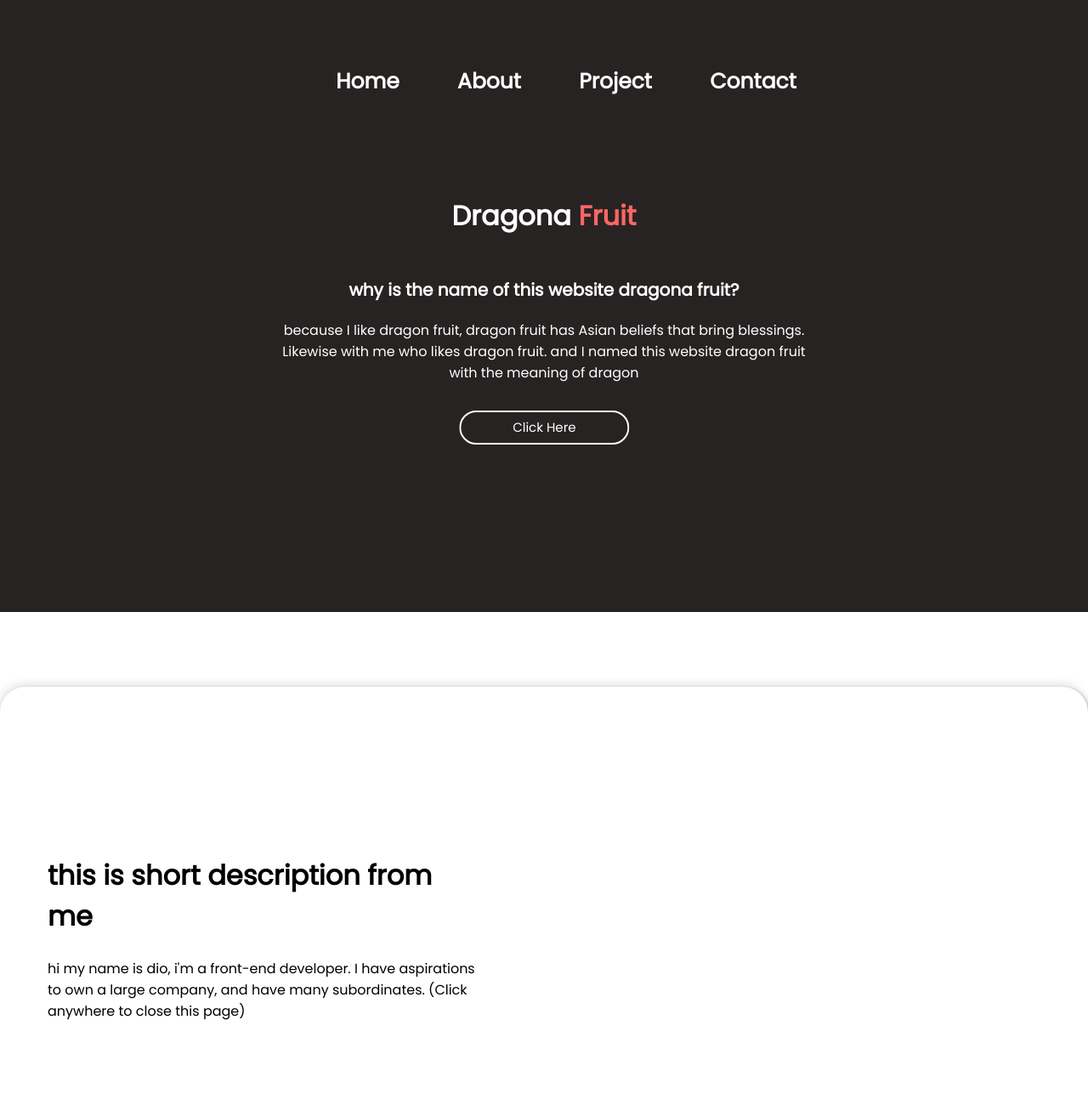
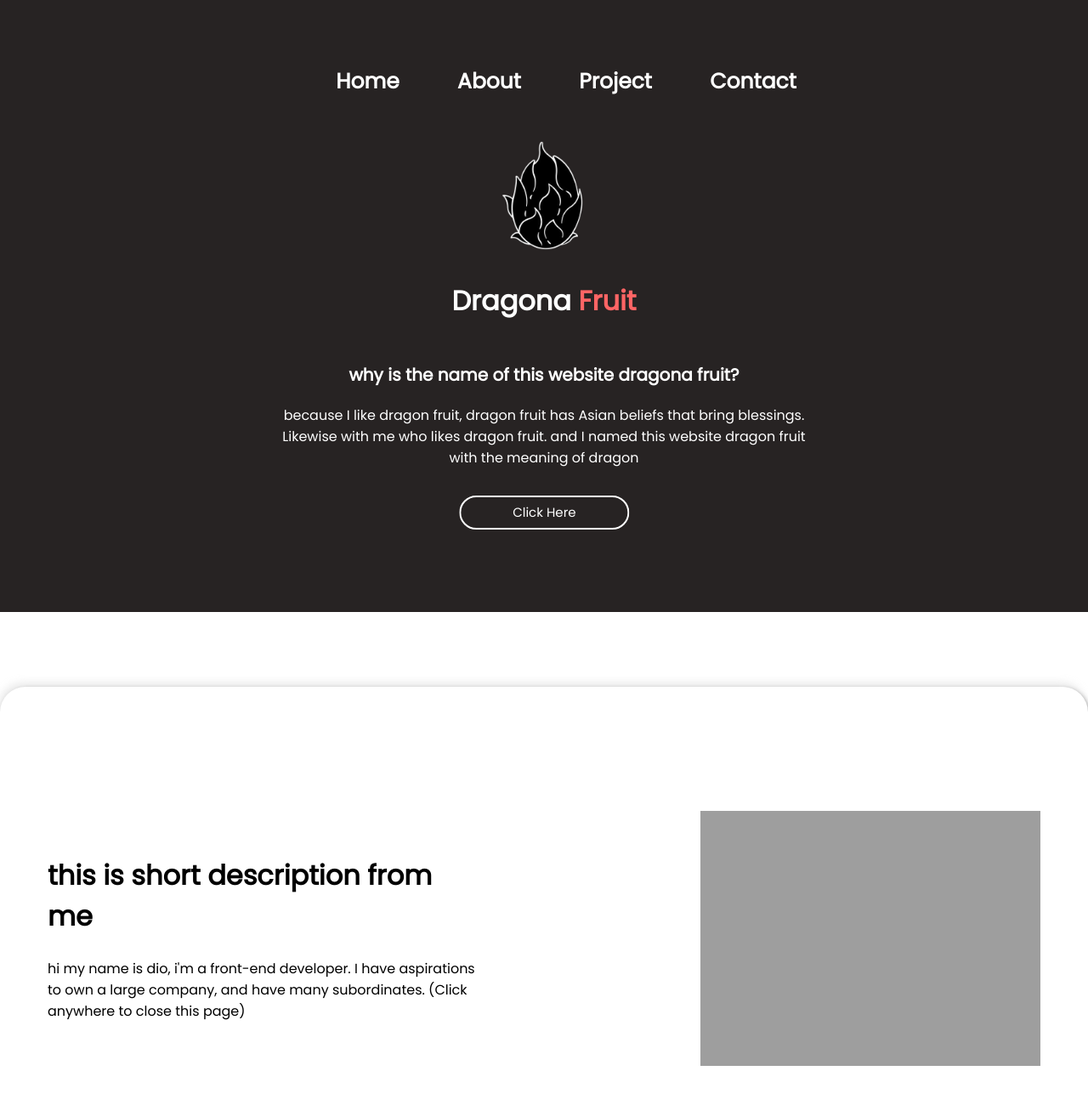
Before and after one commit to DragonaFruit/Portfolio, a plain HTML site: page index.html in a window 1280 px wide. Shown: the part 80-1380 px from the top of the page at 85% size. Drawn offline with nearby package versions, Linux system fonts and the light colour scheme; the site is published under a folder, as on GitHub Pages, so addresses that start at the root find nothing.

Commit message:
Update index.html

```diff
--- a/index.html
+++ b/index.html
@@ -6,7 +6,7 @@
     <meta name="viewport" content="width=device-width, initial-scale=1.0">
     <link rel="stylesheet" href="style.css">
     <link rel="stylesheet" href="https://unpkg.com/aos@next/dist/aos.css" />
-    <link rel="shortcut icon" href="/image/icongif.gif">
+    <link rel="shortcut icon" href="image/icongif.gif">
     <link rel="stylesheet" href="path/to/font-awesome/css/font-awesome.min.css">
     <link rel="preconnect" href="https://fonts.googleapis.com">
     <link rel="preconnect" href="https://fonts.gstatic.com" crossorigin>
@@ -41,7 +41,7 @@
                 </nav>
             </div>
             <div class="bagian1">
-                <img src="/image/logo.png" alt="">
+                <img src="image/logo.png" alt="">
                    <h1>Dragona<span> Fruit</span></h1>
                        <h2>why is the name of this website dragona fruit?</h2>
                           <p>because I like dragon fruit, dragon fruit has Asian beliefs that bring blessings. Likewise with me who likes dragon fruit. and I named this website dragon fruit with the meaning of dragon</p>
@@ -53,7 +53,7 @@
                      <br>
                 <p> hi my name is dio, i'm a front-end developer. I have aspirations to own a large company, and have many subordinates. (Click anywhere to close this page)</p>
             </div>
-                 <img src="/image/study.jpg" alt="">
+                 <img src="image/study.jpg" alt="">
             </div>
            </div>
     <!--AJava-->
```
